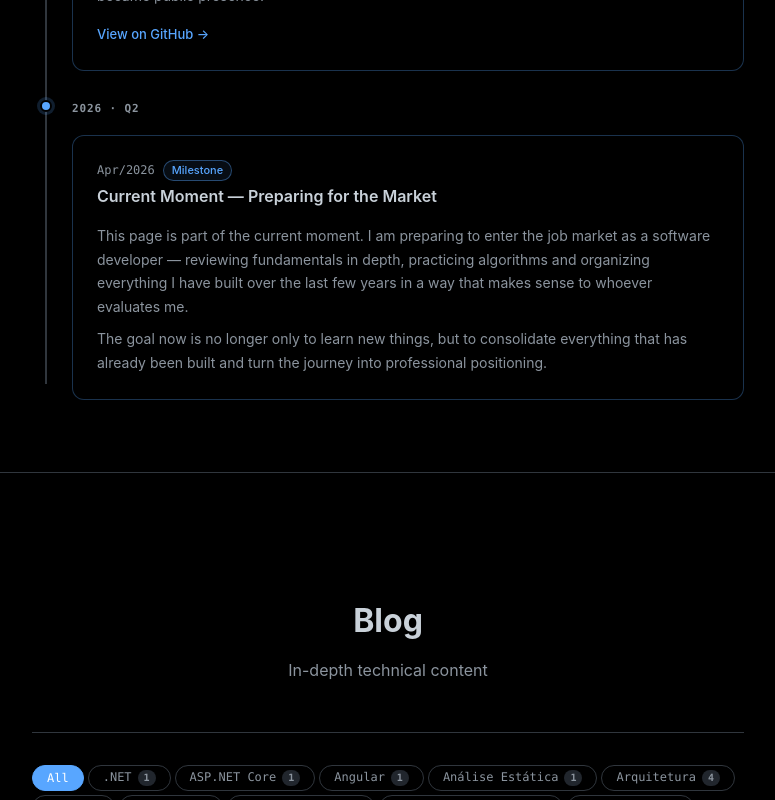
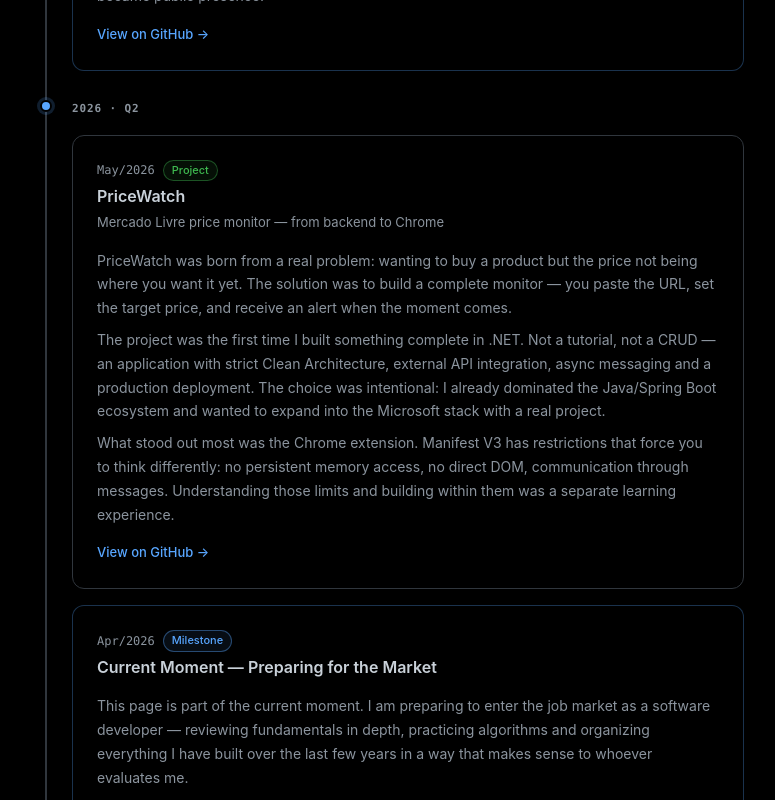
Before and after one commit to GustavoDaMassa/PortifolioSite, a React (Vite) app: page /trajetoria in a window 1280 px wide. Shown: the part 10380-11180 px from the top of the page, without its empty margins (252-1027 px from the left). Built offline with nearby package versions, Linux system fonts and the light colour scheme.

Commit message:
feat: add PriceWatch to trajectory timeline

```diff
--- /dev/null
+++ b/src/data/trajetoria/19-pricewatch.md
@@ -0,0 +1,40 @@
+---
+id: "pricewatch"
+date: "2026-05"
+title: "PriceWatch"
+title_en: "PriceWatch"
+subtitle: "Monitor de preços do Mercado Livre — do backend ao Chrome"
+subtitle_en: "Mercado Livre price monitor — from backend to Chrome"
+type: "projeto"
+tags: [".NET 8", "Clean Architecture", "MongoDB", "Redis", "Angular 20", "Chrome Extension", "Docker", "Home Server"]
+parallel: []
+github: "https://github.com/GustavoDaMassa/PriceWatch"
+---
+
+<!-- NARRATIVA -->
+O PriceWatch nasceu de um problema real: querer comprar um produto, mas o preço ainda não estar onde você quer. A solução foi construir um monitor completo — você cola a URL, define o preço-alvo, e recebe um alerta quando o momento chegar.
+
+O projeto foi a primeira vez que construí algo completo em .NET. Não um tutorial, não um CRUD — uma aplicação com Clean Architecture estrita, integração com uma API externa, mensageria assíncrona e deploy em produção. A escolha foi intencional: já dominava o ecossistema Java/Spring Boot e queria expandir para o Microsoft stack com um projeto real.
+
+O que mais me marcou foi a extensão Chrome. Manifest V3 tem restrições que forçam a pensar diferente: sem acesso persistente à memória, sem DOM direto, comunicação por mensagens. Entender esses limites e construir dentro deles foi um aprendizado à parte.
+
+<!-- TECNICO -->
+API em .NET 8 com Clean Architecture estrita — quatro camadas com dependências sempre apontando para dentro. MongoDB como banco de dados principal, Redis para rate limiting e Redis Streams como mensageria leve (em vez de Kafka, desnecessário para o volume do projeto). Dois background workers: `PriceCheckWorker` verifica preços a cada hora via API do Mercado Livre, `AlertDispatchWorker` consome o stream e dispara e-mails via SMTP.
+
+SPA em Angular 20 com standalone components, Angular Signals e Chart.js para histórico de preços. Extensão Chrome em Manifest V3 com content script, MutationObserver para SPAs e popup de autenticação independente do SPA.
+
+Deploy no home server via Docker Compose, exposto pela Cloudflare Tunnel. CI/CD automático com GitHub Actions + Docker Hub + Watchtower.
+
+<!-- NARRATIVA_EN -->
+PriceWatch was born from a real problem: wanting to buy a product but the price not being where you want it yet. The solution was to build a complete monitor — you paste the URL, set the target price, and receive an alert when the moment comes.
+
+The project was the first time I built something complete in .NET. Not a tutorial, not a CRUD — an application with strict Clean Architecture, external API integration, async messaging and a production deployment. The choice was intentional: I already dominated the Java/Spring Boot ecosystem and wanted to expand into the Microsoft stack with a real project.
+
+What stood out most was the Chrome extension. Manifest V3 has restrictions that force you to think differently: no persistent memory access, no direct DOM, communication through messages. Understanding those limits and building within them was a separate learning experience.
+
+<!-- TECNICO_EN -->
+API in .NET 8 with strict Clean Architecture — four layers with dependencies always pointing inward. MongoDB as the main database, Redis for rate limiting and Redis Streams as lightweight messaging (instead of Kafka, unnecessary for the project's volume). Two background workers: `PriceCheckWorker` checks prices every hour via the Mercado Livre API, `AlertDispatchWorker` consumes the stream and dispatches emails via SMTP.
+
+SPA in Angular 20 with standalone components, Angular Signals and Chart.js for price history. Chrome extension in Manifest V3 with content script, MutationObserver for SPAs and an authentication popup independent of the SPA.
+
+Deployed on home server via Docker Compose, exposed through Cloudflare Tunnel. Automated CI/CD with GitHub Actions + Docker Hub + Watchtower.
--- a/src/data/trajetoria/index.js
+++ b/src/data/trajetoria/index.js
@@ -19,7 +19,8 @@ const ORDERED_FILES = [
   './16-refatoracao.md',
   './17-classview.md',
   './18-microservicos.md',
-  './19-momento-atual.md',
+  './19-pricewatch.md',
+  './20-momento-atual.md',
 ];
 
 const modules = import.meta.glob('./*.md', { query: '?raw', import: 'default', eager: true });
```
Also changed, not shown: src/data/trajetoria/20-momento-atual.md (renamed from src/data/trajetoria/19-momento-atual.md).
